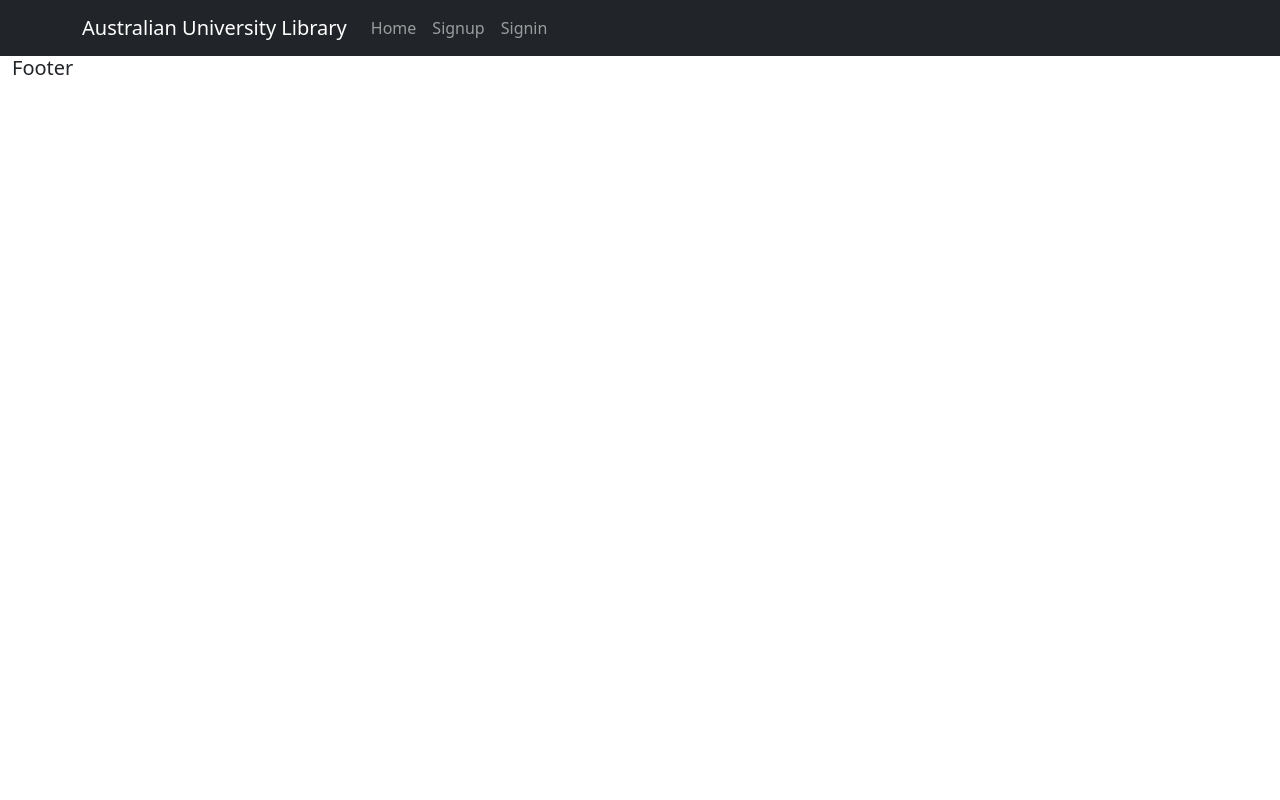
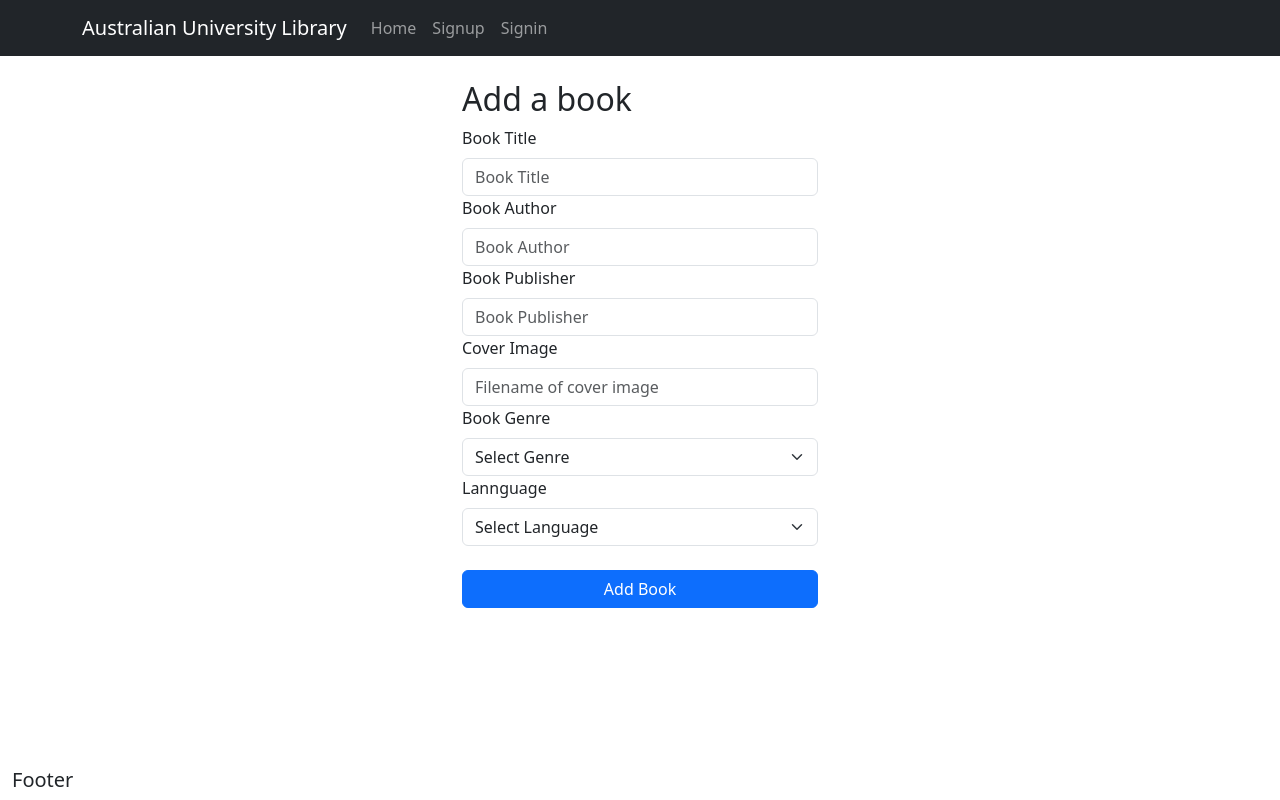
Before and after one commit to AlexTheGreat4000/TAFE-Class-Project, a React (Vite) app in the folder tafe-class-app/: page /admin/AddBook in a window 1280 px wide. Built offline with nearby package versions, Linux system fonts and the light colour scheme; no server answers.

Commit message:
Adding AddBook Page

```diff
--- a/tafe-class-app/src/App.css
+++ b/tafe-class-app/src/App.css
@@ -7,3 +7,9 @@
 body {
   min-height: 100vh;
 }
+
+.book-cover {
+  aspect-ratio: 3/4;
+  object-fit: contain;
+  object-position: center;
+}
--- a/tafe-class-app/src/App.jsx
+++ b/tafe-class-app/src/App.jsx
@@ -7,6 +7,7 @@ import { Signup } from './pages/Signup'
 import { Signin } from './pages/Signin'
 import { Logout } from './pages/Logout'
 import { BookDetail } from './pages/BookDetail'
+import { AddBook } from './pages/admin/AddBook'
 import { Home } from './pages/Home'
 import { firebaseConfig } from './config/config'
 import { initializeApp } from "firebase/app"
@@ -43,6 +44,7 @@ function App() {
             <Route path="/Signin" element={<Signin authapp={FirebaseAuth} />} />
             <Route path="/Logout" element={<Logout authapp={FirebaseAuth} />} />
             <Route path="/details/:bookId" element={<BookDetail /> } />
+            <Route path="/admin/AddBook" element={<AddBook />} />
           </Routes>
           <Footer />
         </FirestoreContext.Provider>
--- a/tafe-class-app/src/pages/Home.jsx
+++ b/tafe-class-app/src/pages/Home.jsx
@@ -41,6 +41,7 @@ export function Home(props) {
                         variant="top"
                         src={book.cover}
                         style={{maxWidth:"100%"}}
+                        className="book-cover"
                     />
                     <Card.Body>
                         <Card.Title>{book.title}</Card.Title>
--- /dev/null
+++ b/tafe-class-app/src/pages/admin/AddBook.jsx
@@ -0,0 +1,120 @@
+import Container from "react-bootstrap/Container"
+import Row from "react-bootstrap/Row"
+import Col from "react-bootstrap/Col"
+import Form from "react-bootstrap/Form"
+import Button from "react-bootstrap/Button"
+import Alert from "react-bootstrap/Alert"
+
+import { collection, addDoc } from "firebase/firestore"
+import { FirestoreContext } from "../../contexts/FirestoreContext"
+import { useContext, useState } from "react"
+
+export function AddBook(props) {
+    const [show, setShow] = useState(false)
+    const [message, setMessage] = useState('')
+
+    let alertType = 'success'
+
+    const db = useContext(FirestoreContext)
+
+    const createBook = async(event) => {
+        event.preventDefault()
+        const fd = new FormData(event.target)
+        const book = {
+            title: fd.get('title'),
+            author: fd.get('author'),
+            publisher: fd.get('publisher'),
+            cover: fd.get('cover'),
+            genre: fd.get('genre'),
+            language: fd.get('language'),
+            active: true
+        }
+        const ref = collection(db, "books")
+        const docRef = await addDoc(ref, book)
+        if(docRef.id) {
+            alertType = "success"
+            setMessage('Adding book was successful')
+            event.target.reset()
+            setShow(true)
+        }
+        else {
+            alertType = "danger"
+            setMessage('Adding book failed!')
+            setShow(true)
+        }
+        setTimeout(() => {setShow(false)}, 3000)
+    }
+
+    return (
+        <Container>
+            <Row>
+                <Col md={{ span: 4, offset: 4 }}>
+                    <Form id="add-book-form" onSubmit={(evt) => createBook(evt)}>
+                        <h2 className="mt-4">Add a book</h2>
+                        <Form.Group>
+                            <Form.Label>Book Title</Form.Label>
+                            <Form.Control
+                                type="text"
+                                name="title"
+                                placeholder="Book Title"
+                                required
+                            />
+                        </Form.Group>
+                        <Form.Group>
+                            <Form.Label>Book Author</Form.Label>
+                            <Form.Control
+                                type="text"
+                                name="author"
+                                placeholder="Book Author"
+                                required
+                            />
+                        </Form.Group>
+                        <Form.Group>
+                            <Form.Label>Book Publisher</Form.Label>
+                            <Form.Control
+                                type="text"
+                                name="publisher"
+                                placeholder="Book Publisher"
+                                required
+                            />
+                        </Form.Group>
+                        <Form.Group>
+                            <Form.Label>Cover Image</Form.Label>
+                            <Form.Control
+                                type="text"
+                                name="cover"
+                                placeholder="Filename of cover image"
+                                required
+                            />
+                        </Form.Group>
+                        <Form.Group>
+                            <Form.Label>Book Genre</Form.Label>
+                            <Form.Select name="genre">
+                                <option>Select Genre</option>
+                                <option value="fiction">Fiction</option>
+                                <option value="dystopian">Dystopian</option>
+                                <option value="romance">Romance</option>
+                                <option value="nonfiction">Non-Fiction</option>
+                                <option value="thriller">Thriller</option>
+                            </Form.Select>
+                        </Form.Group>
+                        <Form.Group>
+                            <Form.Label>Lannguage</Form.Label>
+                            <Form.Select name="language">
+                                <option>Select Language</option>
+                                <option value="ennglish">English</option>
+                                <option value="french">French</option>
+                                <option value="italian">Italian</option>
+                                <option value="hindi">Hindi</option>
+                            </Form.Select>
+                        </Form.Group>
+                        <Button type="submit" variant="primary" className="mt-4 w-100">Add Book</Button>
+                    </Form>
+                    <Alert variant={alertType} show={show} className="mt-4">
+                        {message}
+                    </Alert>
+                </Col>
+            </Row>
+        </Container>
+    )
+}
```
